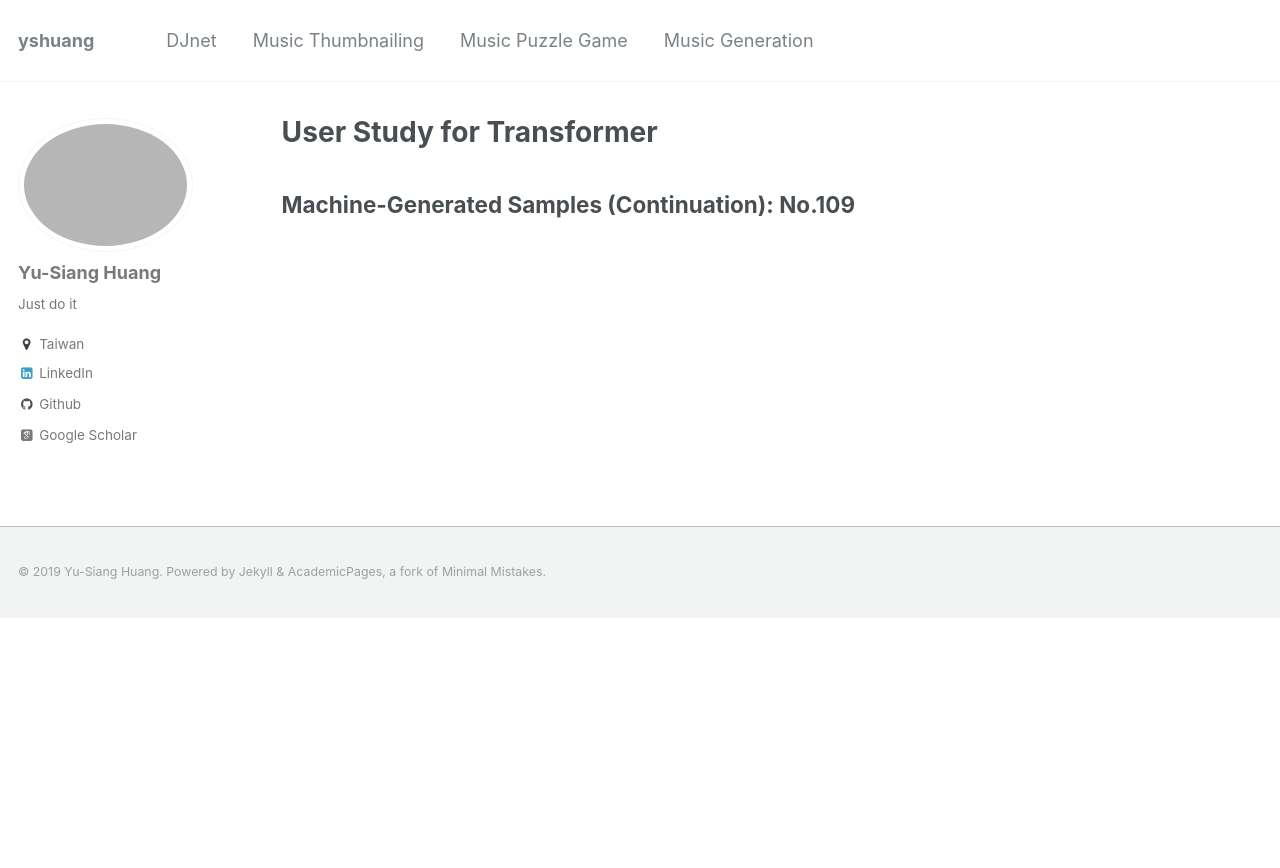
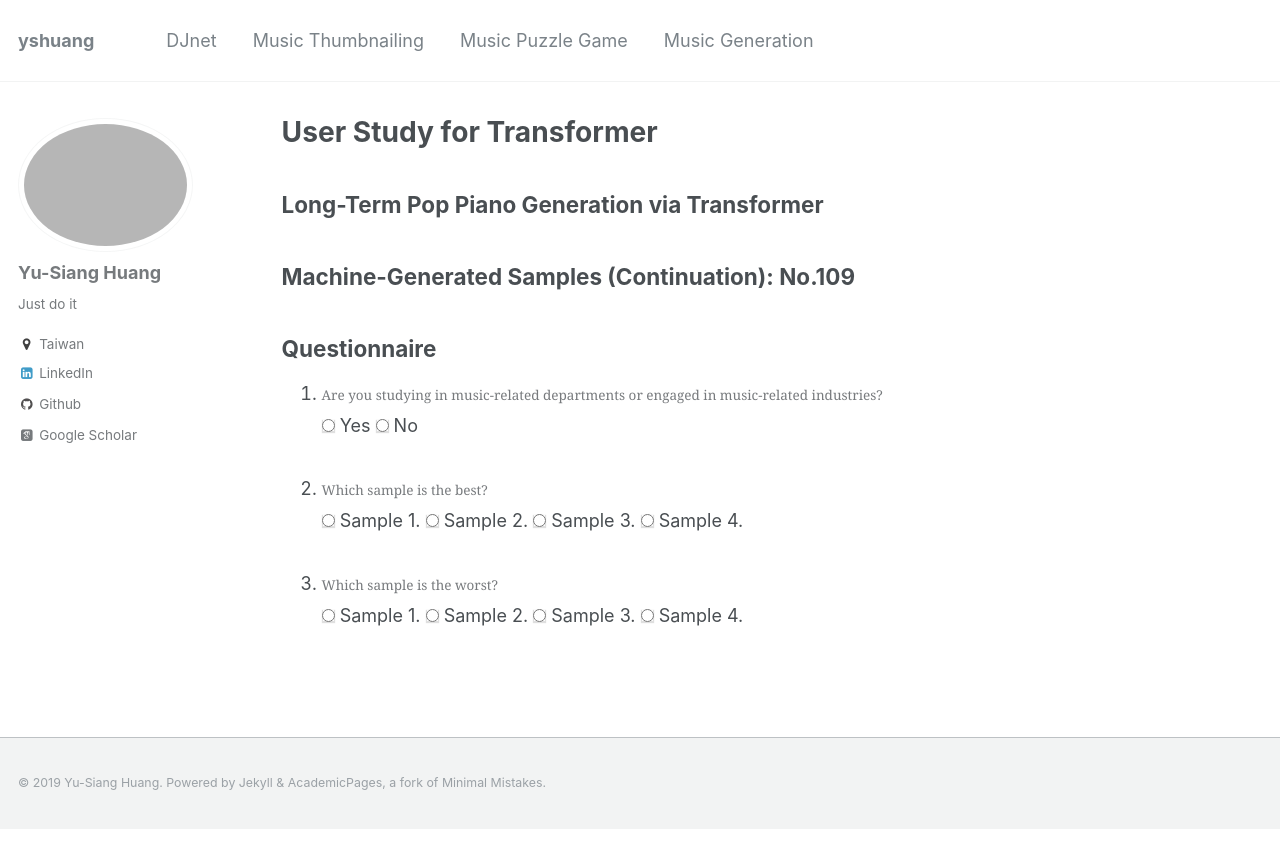
Before and after one commit to remyhuang/remyhuang.github.io, a Jekyll site: the page built from _pages/music_generation.html, in a window 1280 px wide. Shown: the top 868 px of the page. Built offline with Jekyll 4.4.1, drawn with Linux system fonts in a browser that asks for light colours; some web fonts are replaced.

Commit message:
Update music_generation.html

```diff
--- a/_pages/music_generation.html
+++ b/_pages/music_generation.html
@@ -16,10 +16,43 @@ author_profile: true
             var sampleIndex = myGetRandom(1, 200);
         </script>
 
+        <!-- description -->
+        <h2>Long-Term Pop Piano Generation via Transformer</h2>
+
         <!-- audio contents -->
         <h2 id="header2"></h2>
         <script>
             document.getElementById("header2").innerHTML = "Machine-Generated Samples (Continuation): No." + sampleIndex;
         </script>
+
+        <!-- radio button -->
+        <h2>Questionnaire</h2>
+        <ol>
+            <li>
+                <figcaption>Are you studying in music-related departments or engaged in music-related industries?</figcaption>
+                <form>
+                    <input type="radio" name="background" value="Yes"> Yes
+                    <input type="radio" name="background" value="No"> No
+                </form>
+            </li> <br>
+            <li>
+                <figcaption>Which sample is the best?</figcaption>
+                <form>
+                    <input type="radio" name="best_choice" value="Sample 1."> Sample 1.
+                    <input type="radio" name="best_choice" value="Sample 2."> Sample 2.
+                    <input type="radio" name="best_choice" value="Sample 3."> Sample 3.
+                    <input type="radio" name="best_choice" value="Sample 4."> Sample 4.
+                </form>
+            </li> <br>
+            <li>
+                <figcaption>Which sample is the worst?</figcaption>
+                <form>
+                    <input type="radio" name="worst_choice" value="Sample 1."> Sample 1.
+                    <input type="radio" name="worst_choice" value="Sample 2."> Sample 2.
+                    <input type="radio" name="worst_choice" value="Sample 3."> Sample 3.
+                    <input type="radio" name="worst_choice" value="Sample 4."> Sample 4.
+                </form>
+            </li>
+        </ol>
     </body>
 </html>
```
